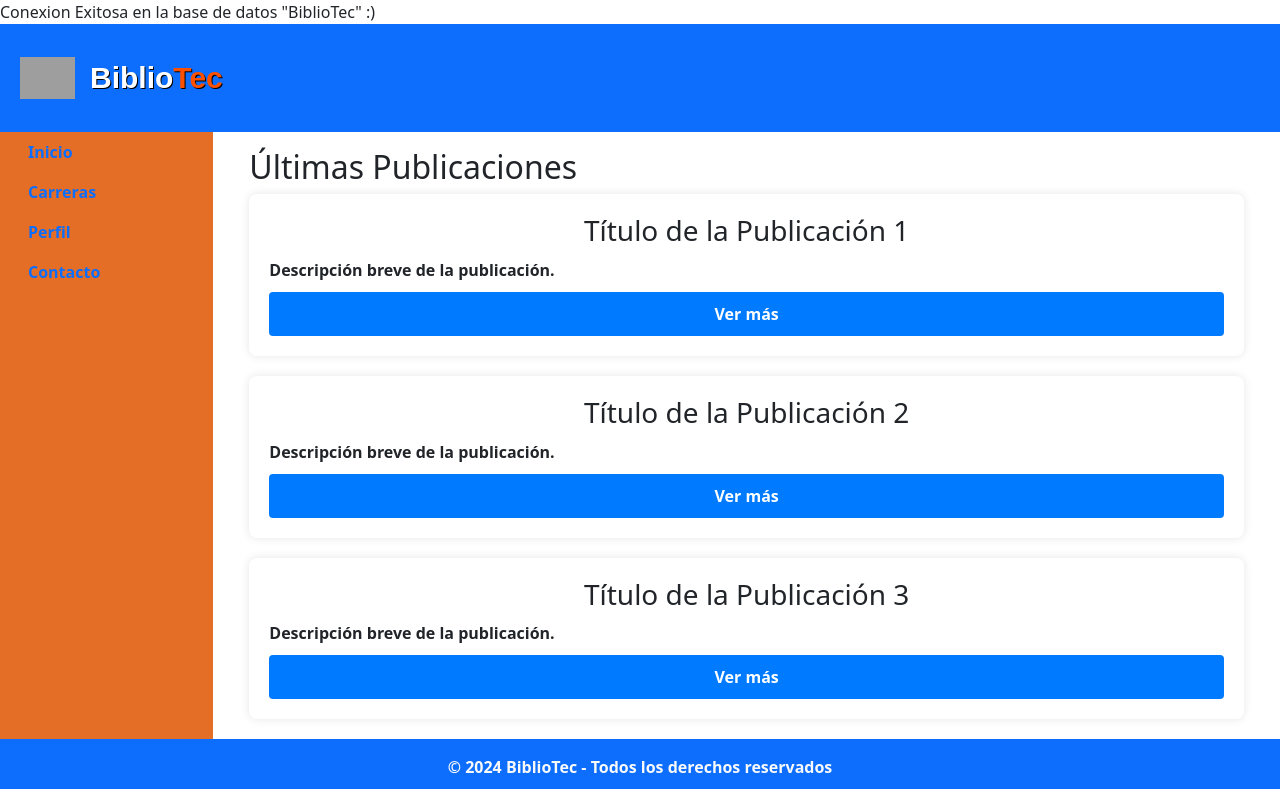
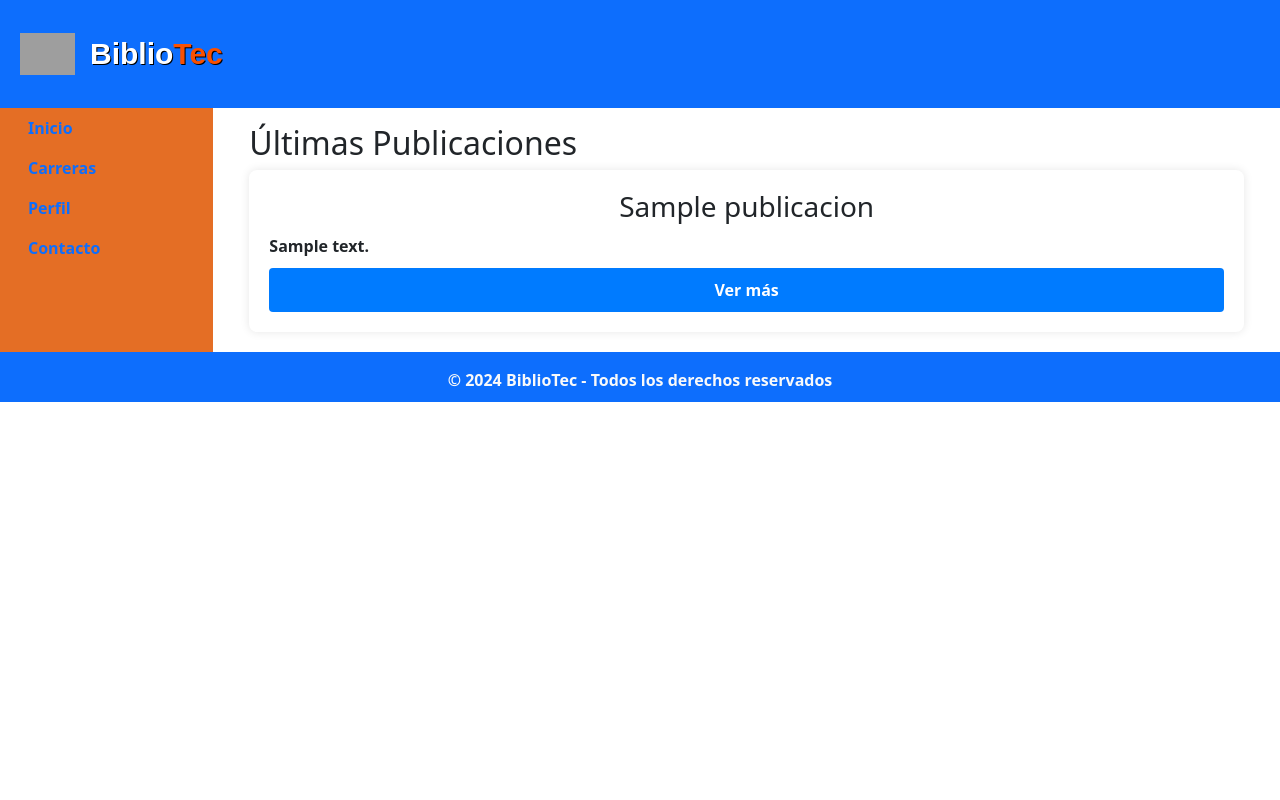
Before and after one commit to JorgeVargas03/Bibliotec, a PHP site: page / in a window 1280 px wide. Run offline with PHP 8.4, Linux system fonts and the light colour scheme; tables that the repository leaves empty or names only in its code hold one stand-in row (values such as "Sample post"); grey boxes are pictures that could not be loaded.

Commit message:
Ya muestra las consultas de las publicaciones

```diff
--- a/index.php
+++ b/index.php
@@ -2,7 +2,7 @@
 $link = include('php/conexion.php'); // Incluye el archivo de conexión y obtén la conexión
 
 // Consulta a la base de datos
-$consulta = "SELECT * FROM publicacion";
+$consulta = "SELECT titulo_Pub, descrip_Pub FROM publicacion";
 $registros = mysqli_query($link, $consulta); // Utiliza la conexión obtenida desde el archivo de conexión
 
 // Verifica si la consulta se ejecutó correctamente
@@ -92,11 +92,18 @@ session_start();
             <main role="main" class="col-md-9 ml-sm-auto col-lg-10 px-4">
                 <div class="container mt-3">
                     <h2>Últimas Publicaciones</h2>
+                    <?php
+                    while ($fila=mysqli_fetch_array($registros)){
+                        ?>
                     <div class="publicacion">
-                        <h3>Título de la Publicación 1</h3>
-                        <p>Descripción breve de la publicación.</p>
+                        <h3><?php echo ($fila['titulo_Pub']);?></h3>
+                        <p><?php echo ($fila['descrip_Pub']);?></p>
                         <a href="#">Ver más</a>
                     </div>
+                    <?php
+                    }
+                    ?>
+                    <!-- Contenido principal
                     <div class="publicacion">
                         <h3>Título de la Publicación 2</h3>
                         <p>Descripción breve de la publicación.</p>
@@ -106,7 +113,7 @@ session_start();
                         <h3>Título de la Publicación 3</h3>
                         <p>Descripción breve de la publicación.</p>
                         <a href="#">Ver más</a>
-                    </div>
+                    </div>-->
                 </div>
             </main>
         </div>
--- a/php/conexion.php
+++ b/php/conexion.php
@@ -4,7 +4,7 @@ $link = mysqli_connect("localhost", "root", "root", "BiblioTec");
 if (!$link) {
     die("Error en la conexión: " . mysqli_connect_error());
 }else{
-    echo "Conexion Exitosa en la base de datos \"BiblioTec\" :)";
+
 }
 
 function cerrarconexion(){
```
